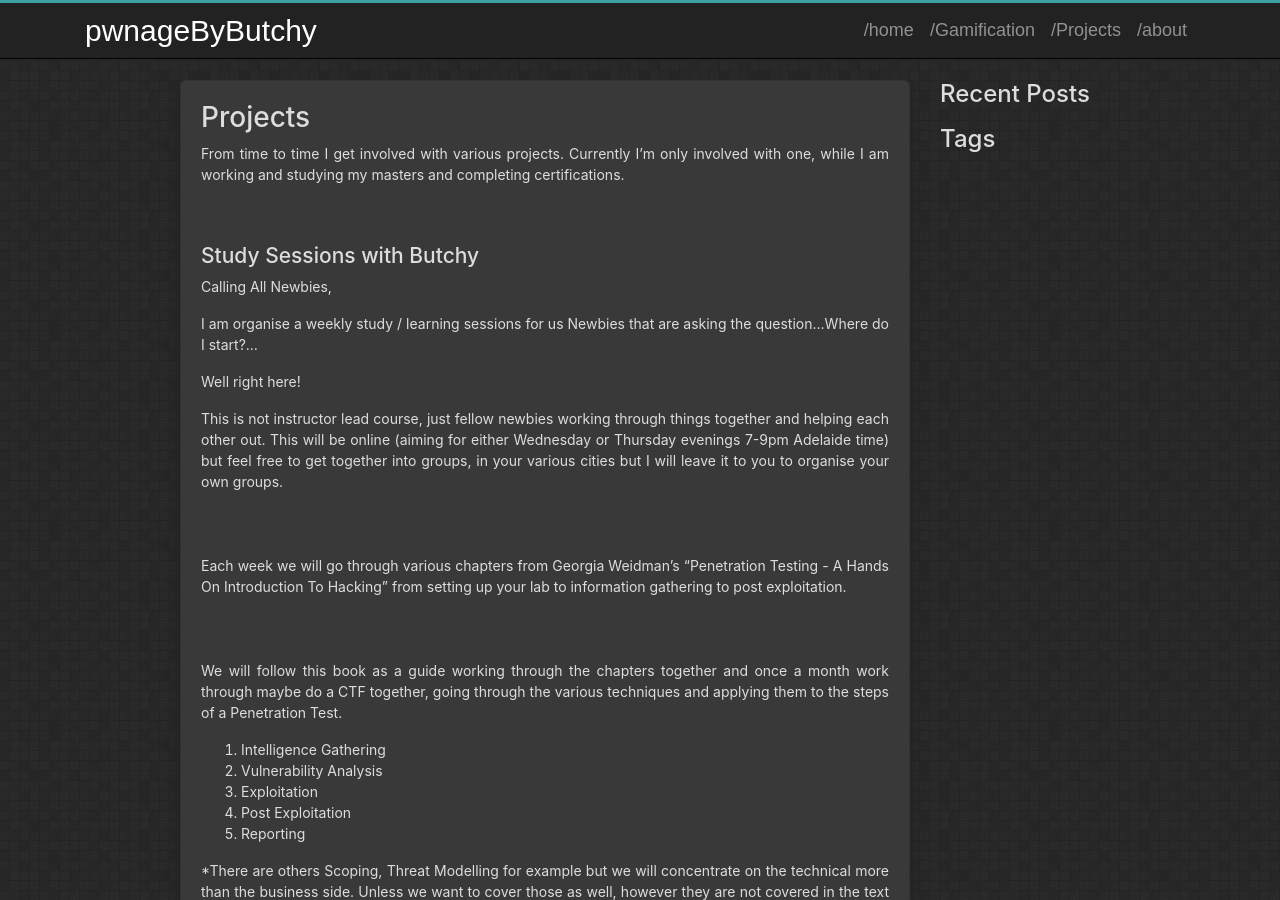
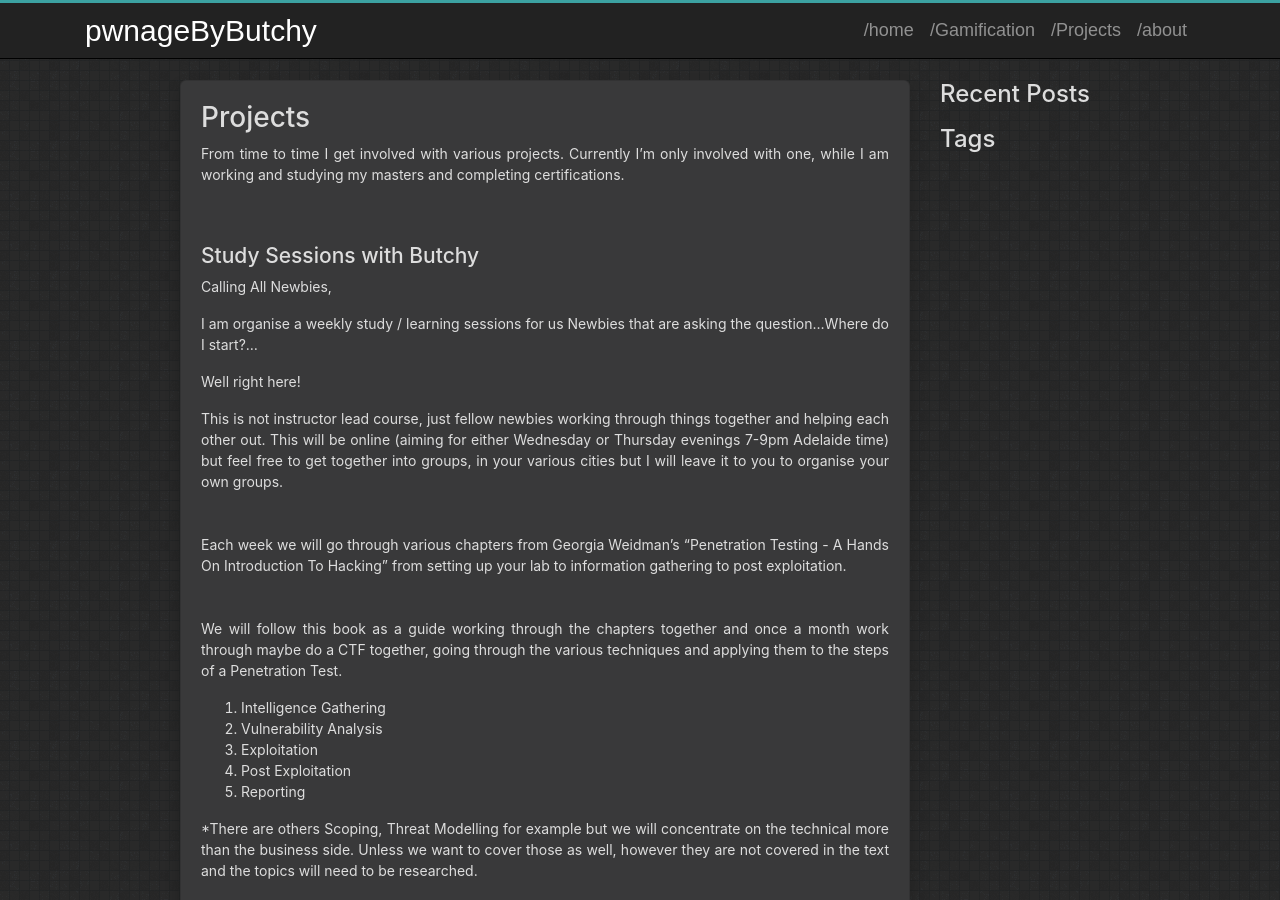
Before and after one commit to pwnageByButchy/pwnageByButchy.github.io, a Jekyll site: the page built from projects.md, in a window 1280 px wide and 900 px high. Built offline with Jekyll 4.4.1, drawn with Linux system fonts in a browser that asks for light colours.

Commit message:
Update projects.md

```diff
--- a/projects.md
+++ b/projects.md
@@ -15,9 +15,9 @@ I am organise a weekly study / learning sessions for us Newbies that are asking
 Well right here!
 
 This is not instructor lead course, just fellow newbies working through things together and helping each other out. This will be online (aiming for either Wednesday or Thursday evenings 7-9pm Adelaide time) but feel free to get together into groups, in your various cities but I will leave it to you to organise your own groups.
-<br /><br />
+<br />
 Each week we will go through various chapters from Georgia Weidman's "Penetration Testing - A Hands On Introduction To Hacking" from setting up your lab to information gathering to post exploitation.
-<br /><br />
+<br />
 We will follow this book as a guide working through the chapters together and once a month work through maybe do a CTF together, going through the various techniques and applying them to the steps of a Penetration Test.
 
 1. Intelligence Gathering
@@ -27,9 +27,9 @@ We will follow this book as a guide working through the chapters together and on
 5. Reporting
 
 *There are others Scoping, Threat Modelling for example but we will concentrate on the technical more than the business side. Unless we want to cover those as well, however they are not covered in the text and the topics will need to be researched.
-<br /><br />
+<br />
 Now this is self-paced but I am hoping that anyone who can speed through it make themselves available to someone who is having troubles. Along the way we can discuss resources and references that are useful.
-<br /><br />
+<br />
 Also when we get closer to finishing the text, discuss how we would like to go forward. ie. A different text or an online resource etc.
 
 Need Resources:
```
